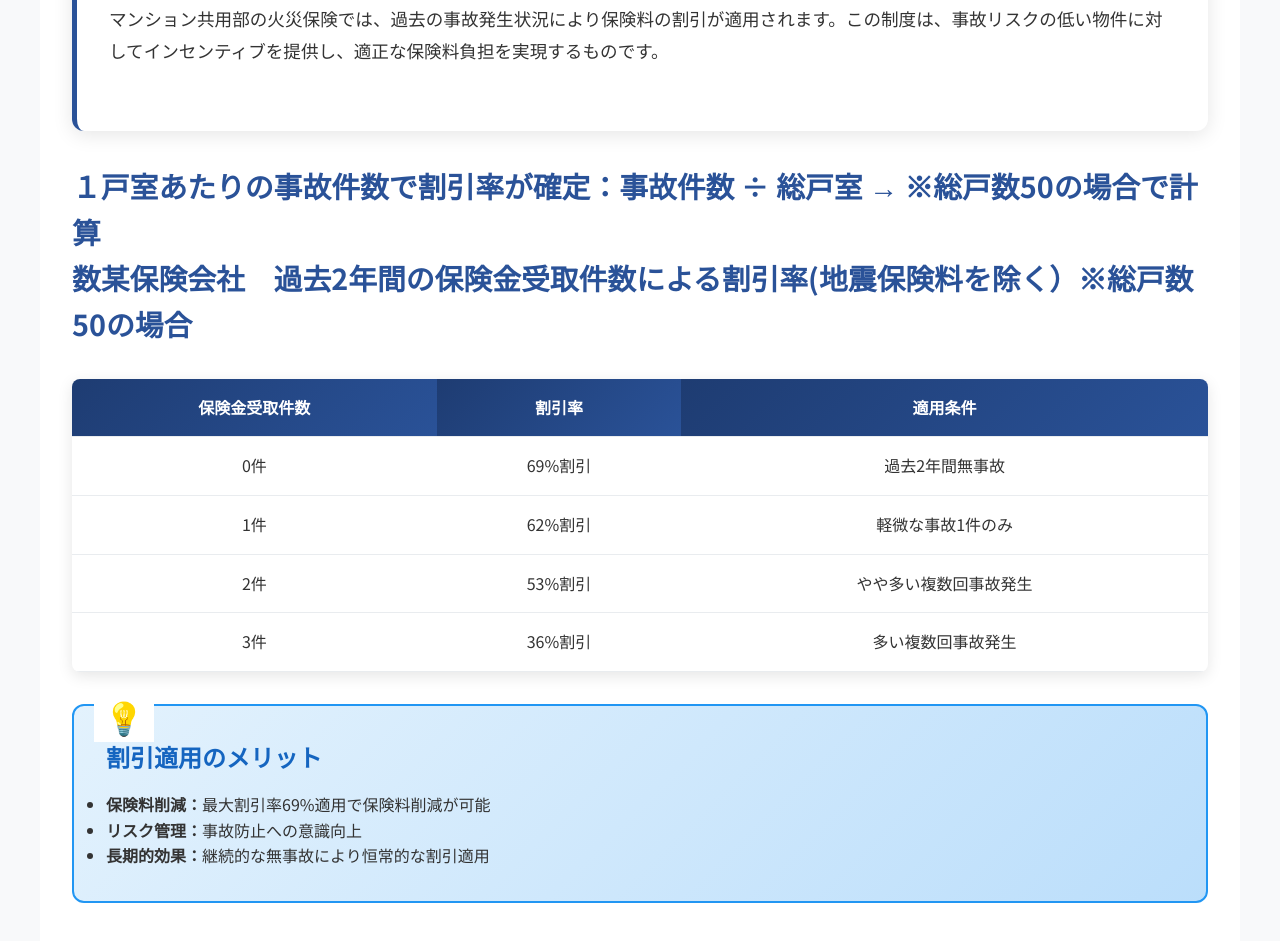
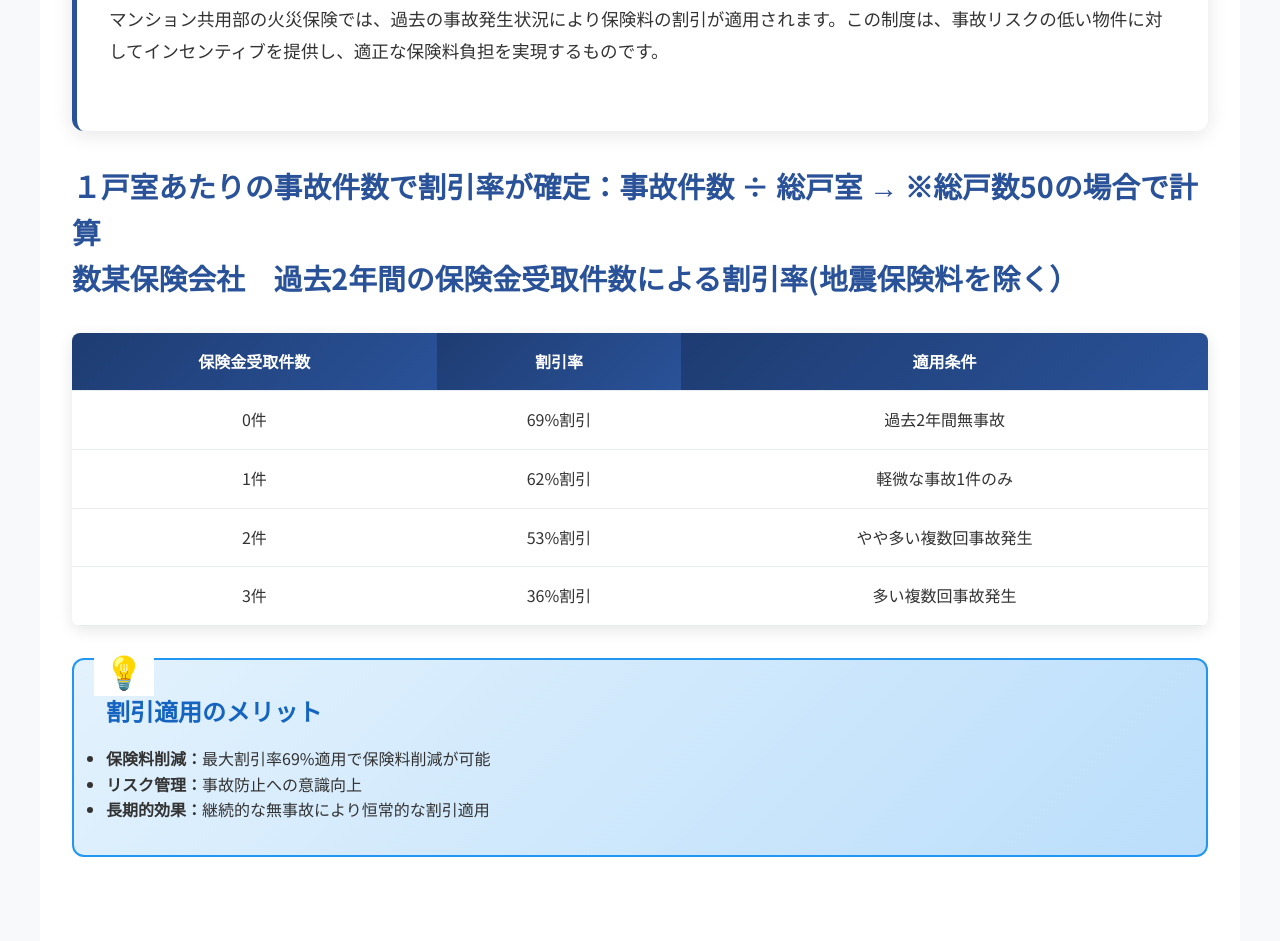
Before and after one commit to SeiichiHara/mansion-insuarance-guide, a plain HTML site: page index.html in a window 1280 px wide. Shown: the part 1087-2028 px from the top of the page. Drawn offline with Linux system fonts and the light colour scheme.

Commit message:
Update index.html

```diff
--- a/index.html
+++ b/index.html
@@ -395,7 +395,9 @@
             </div>
 
             <div class="fade-in">
-                <h3 class="section-subtitle">１戸室あたりの事故件数で割引率が確定：事故件数 ÷ 総戸室 → ※総戸数50の場合で計算　<br> 数某保険会社　過去2年間の保険金受取件数による割引率(地震保険料を除く）※総戸数50の場合</h3>
+                <h3 class="section-subtitle">１戸室あたりの事故件数で割引率が確定：事故件数 ÷ 総戸室 → ※総戸数50の場合で計算
+　　　　　　　　　　　<br> 数某保険会社　過去2年間の保険金受取件数による割引率(地震保険料を除く）
+                </h3>
                 <table class="discount-table">
                     <thead>
                         <tr>
```
